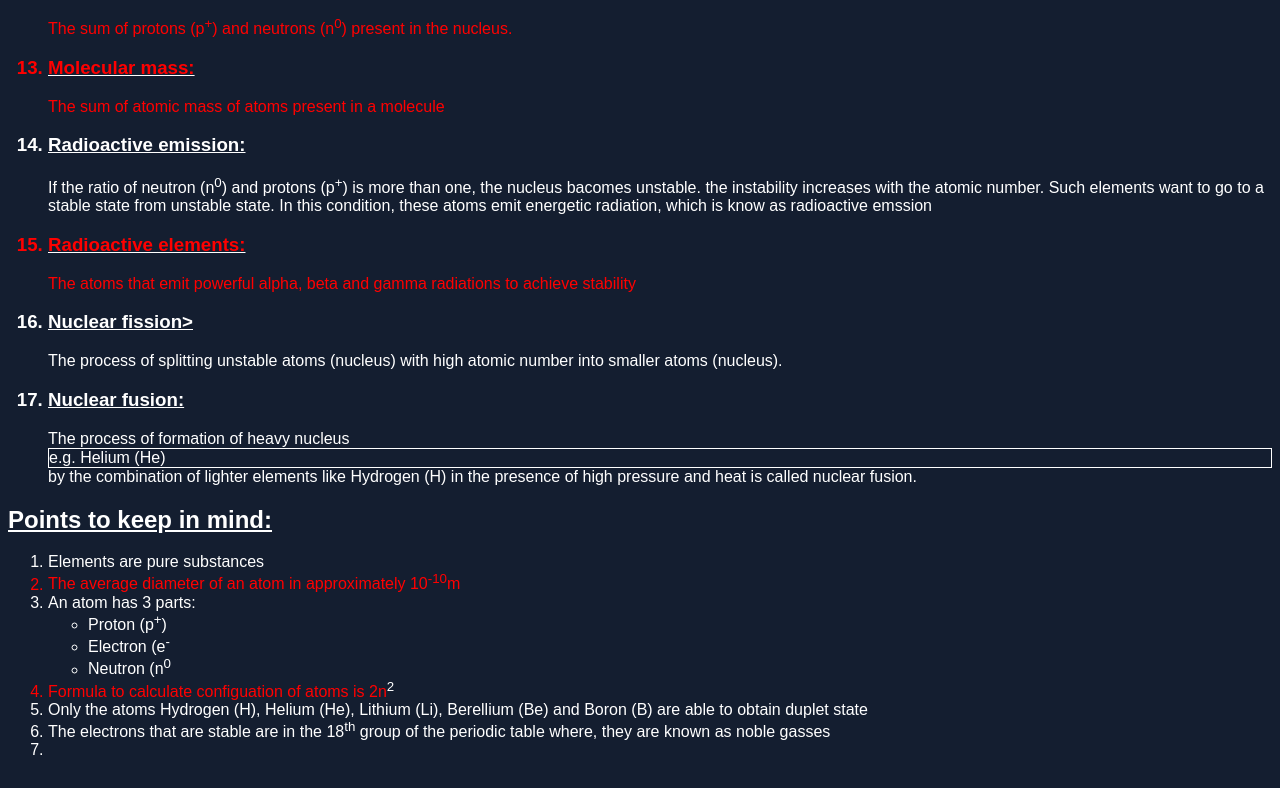
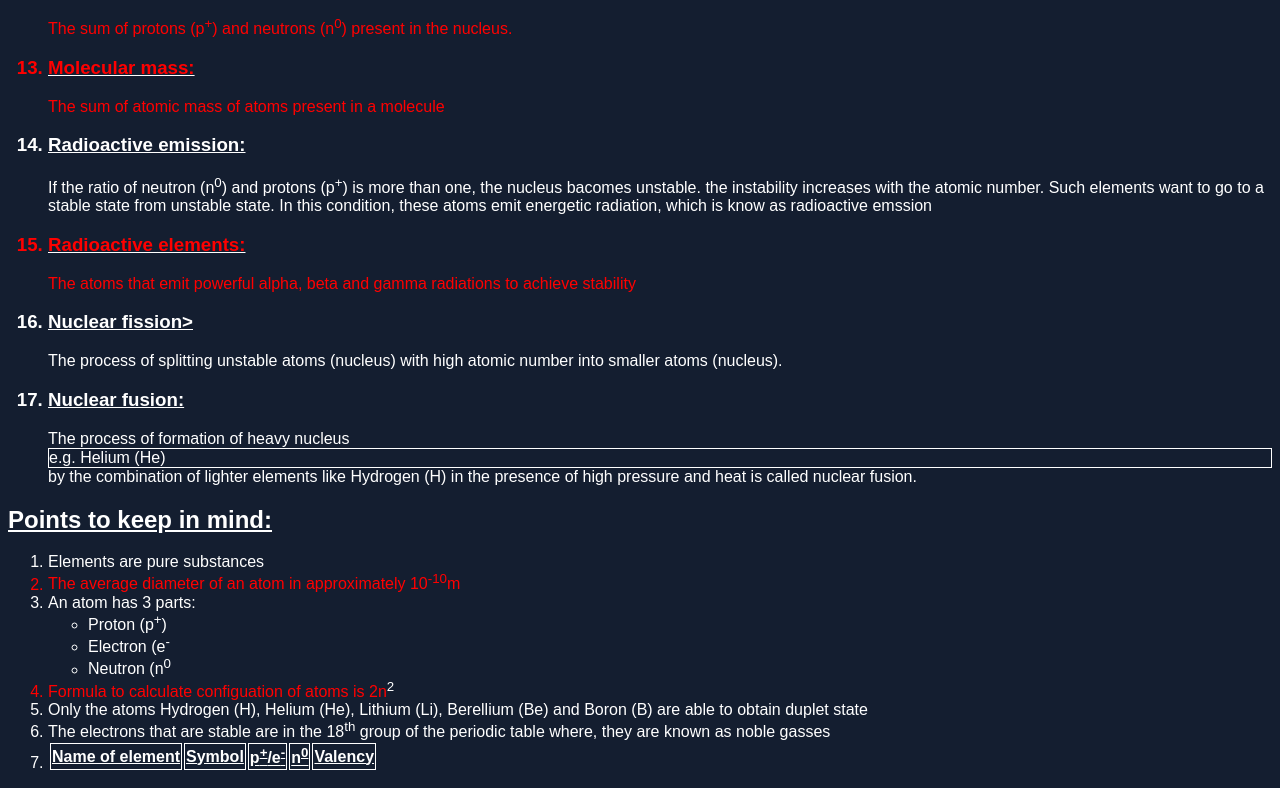
Before and after one commit to Akbbc2025/test, a plain HTML site: page index.html in a window 1280 px wide. Shown: the part 2085-2873 px from the top of the page. Drawn offline with Linux system fonts and the light colour scheme.

Commit message:
Update index.html

```diff
--- a/index.html
+++ b/index.html
@@ -48,7 +48,17 @@
       <li class="lessimp">Formula to calculate configuation of atoms is 2n<sup class="lassimp">2</sup></li>
       <li>Only the atoms Hydrogen (H), Helium (He), Lithium (Li), Berellium (Be) and Boron (B) are able to obtain duplet state</li>
       <li>The electrons that are stable are in the 18<sup>th</sup> group of the periodic table where, they are known as noble gasses</li>
-      <li></li>
+      <li>
+        <table>
+          <tr>
+            <td class="head">Name of element</td>
+            <td class="head">Symbol</td>
+            <td class="head">p<sup class="head">+</sup>/e<sup class="head">-</sup></td>
+            <td class="head">n<sup class="head">0</sup></td>
+            <td class="head">Valency</td>
+          </tr>
+        </table>
+      </li>
     </ol>
   </body>
 </html>
```
